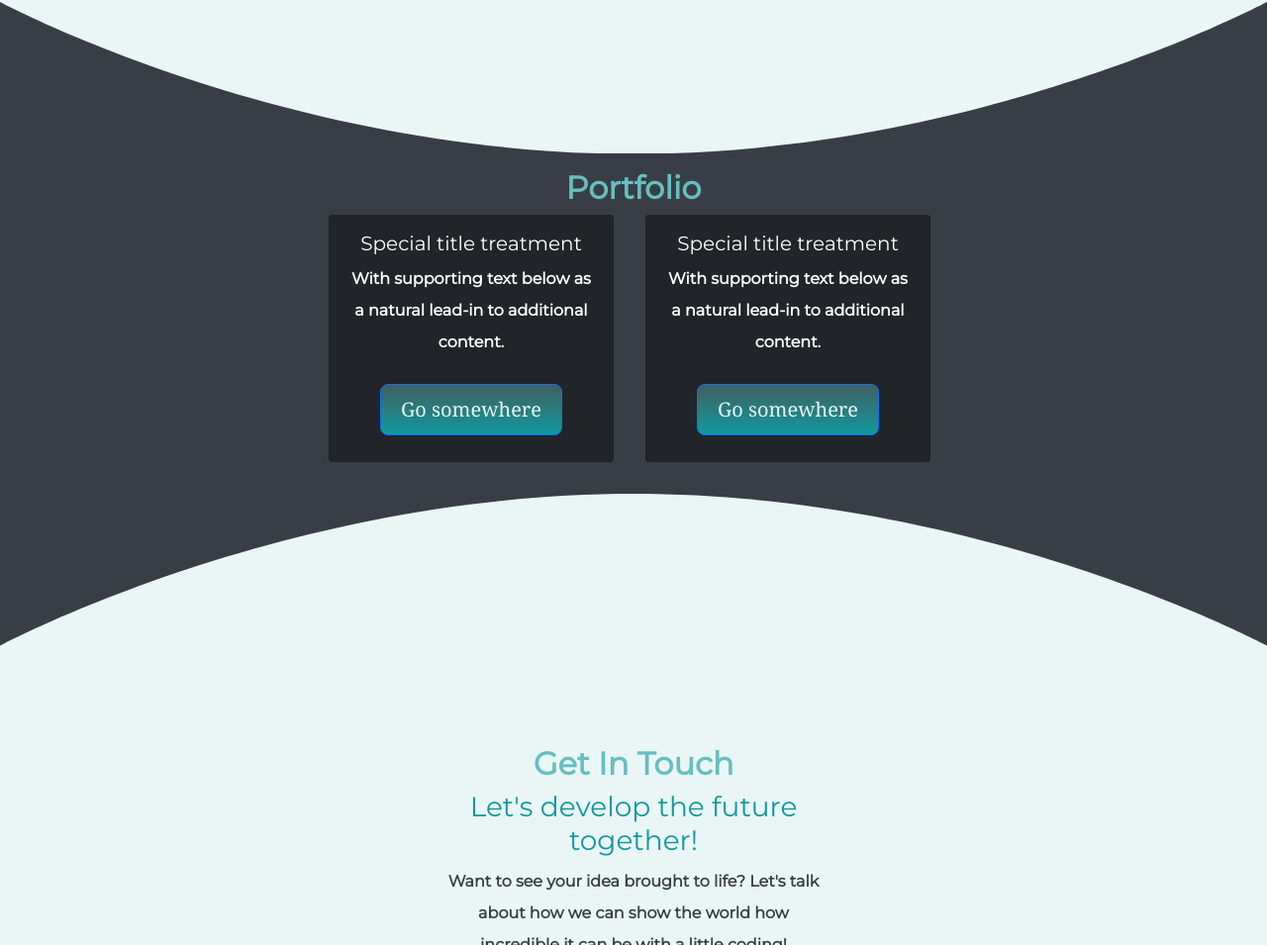
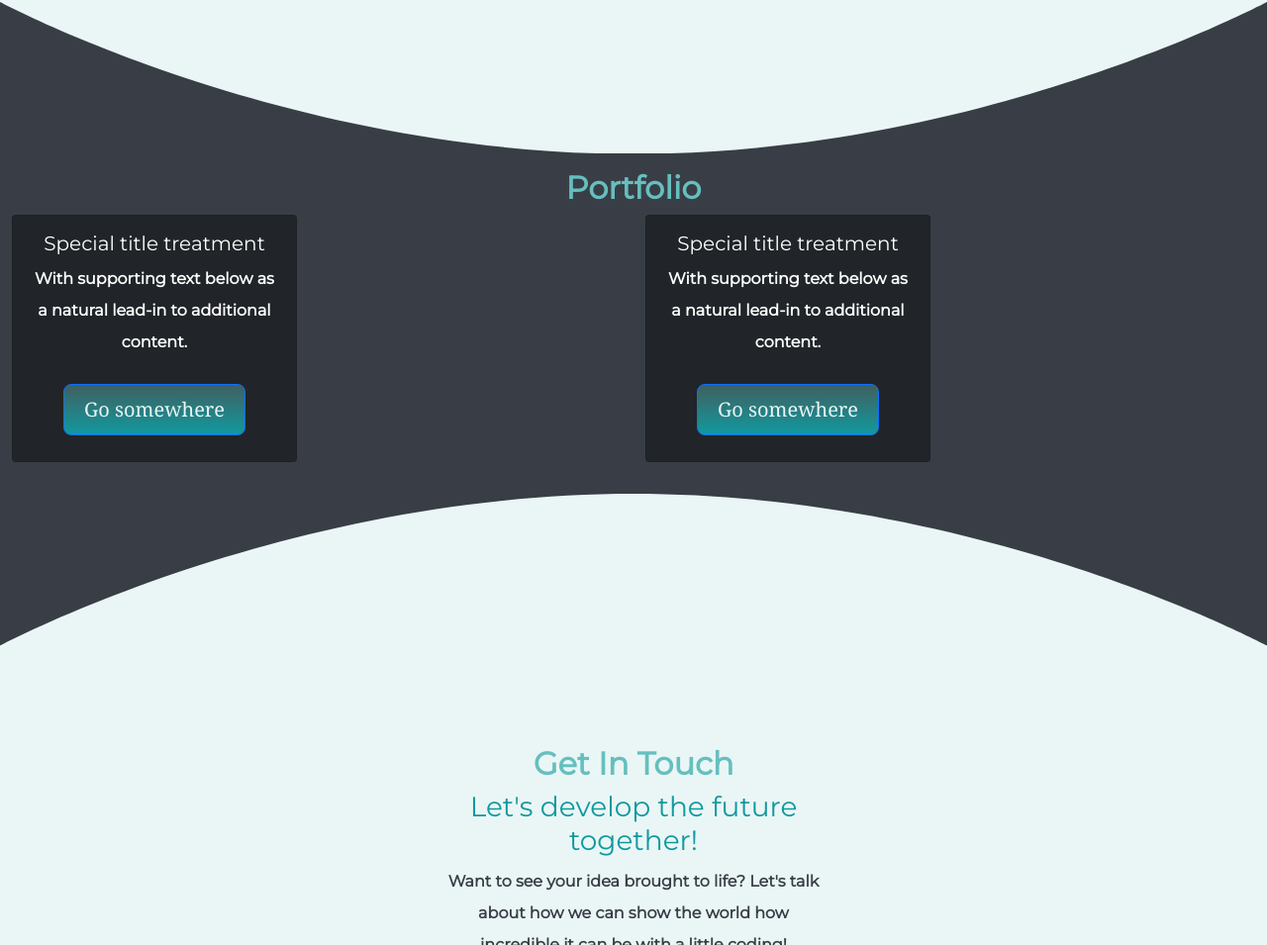
Before and after one commit to cristianmetz/cv, a plain HTML site: page index.html in a window 1280 px wide. Shown: the part 2559-3514 px from the top of the page at 99% size. Drawn offline with nearby package versions, Linux system fonts and the light colour scheme; a web font is replaced by a local one.

Commit message:
removed padding

```diff
--- a/css/styles.css
+++ b/css/styles.css
@@ -159,7 +159,6 @@ p {
 div#portfolio {
 margin: 0 auto 0 auto;
 background-color: #393E46;
-padding: 0 25%;
 }
 
 .contact-me {
```
